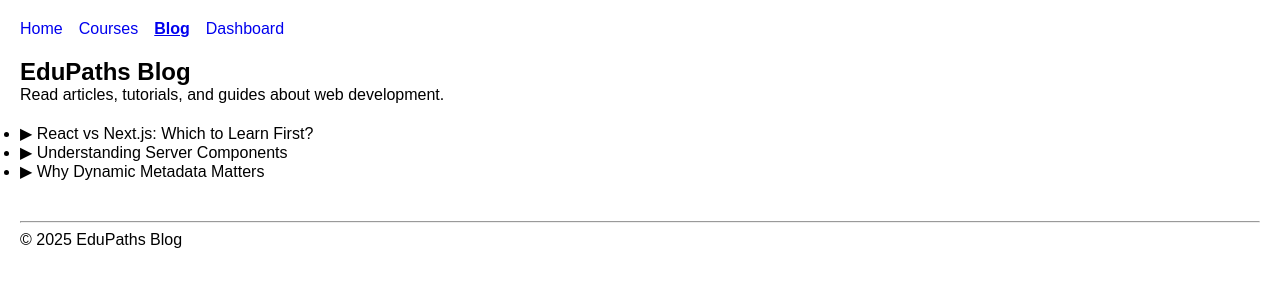
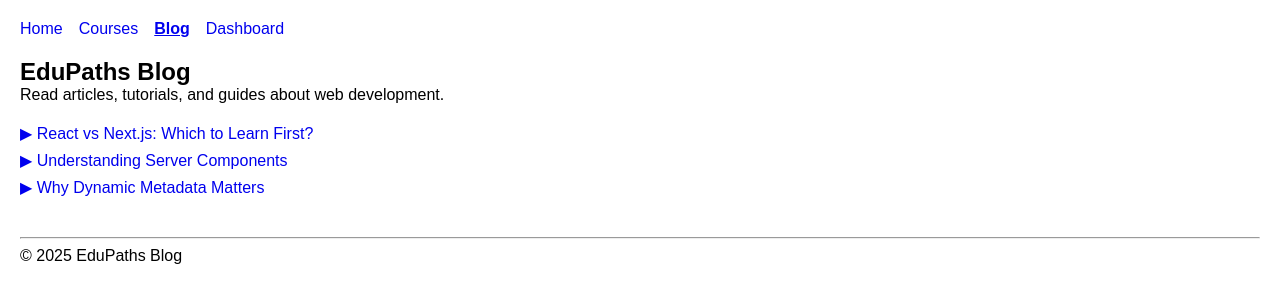
Before and after one commit to harsh154-hk/EduPaths, a Next.js app: page /blog in a window 1280 px wide. Shown: the top 302 px of the page. Built offline with nearby package versions, Linux system fonts and the light colour scheme.

Commit message:
add dynamic blog routes with metadata, notFound, and blog layout

```diff
--- /dev/null
+++ b/app/blog/blogData.ts
@@ -0,0 +1,20 @@
+export const blogPosts = [
+  {
+    slug: "react-vs-nextjs",
+    title: "React vs Next.js: Which to Learn First?",
+    content:
+      "Choosing between React and Next.js depends on your goals. React teaches component thinking, while Next.js layers routing, data fetching, and performance defaults on top. Start with React to grasp fundamentals, then add Next.js when you need full-stack capabilities.",
+  },
+  {
+    slug: "understanding-server-components",
+    title: "Understanding Server Components",
+    content:
+      "Server Components let you keep heavy work on the server, ship less JavaScript, and simplify data fetching. They integrate with Client Components for interactivity, giving you a performance-focused default path in modern React apps.",
+  },
+  {
+    slug: "why-dynamic-metadata-matters",
+    title: "Why Dynamic Metadata Matters",
+    content:
+      "Dynamic metadata keeps page titles and descriptions aligned with the content being viewed. It improves SEO, sharing previews, and user trust, especially for dynamic routes like blogs or product pages.",
+  },
+];
--- a/app/blog/page.tsx
+++ b/app/blog/page.tsx
@@ -1,3 +1,6 @@
+import Link from "next/link";
+import { blogPosts } from "./blogData";
+
 export const metadata = {
   title: "EduPaths Blog — Learn & Explore",
 };
@@ -8,10 +11,14 @@ export default function BlogHome() {
       <h1>EduPaths Blog</h1>
       <p>Read articles, tutorials, and guides about web development.</p>
 
-      <ul style={{ marginTop: 20 }}>
-        <li>▶ React vs Next.js: Which to Learn First?</li>
-        <li>▶ Understanding Server Components</li>
-        <li>▶ Why Dynamic Metadata Matters</li>
+      <ul style={{ marginTop: 20, listStyle: "none", paddingLeft: 0 }}>
+        {blogPosts.map((post) => (
+          <li key={post.slug} style={{ marginBottom: 8 }}>
+            <Link href={`/blog/${post.slug}`} style={{ textDecoration: "none" }}>
+              ▶ {post.title}
+            </Link>
+          </li>
+        ))}
       </ul>
     </section>
   );
```
Also changed, not shown: app/blog/[slug]/not-found.tsx (added, +8 -0 lines), app/blog/[slug]/page.tsx (added, +36 -0 lines).
